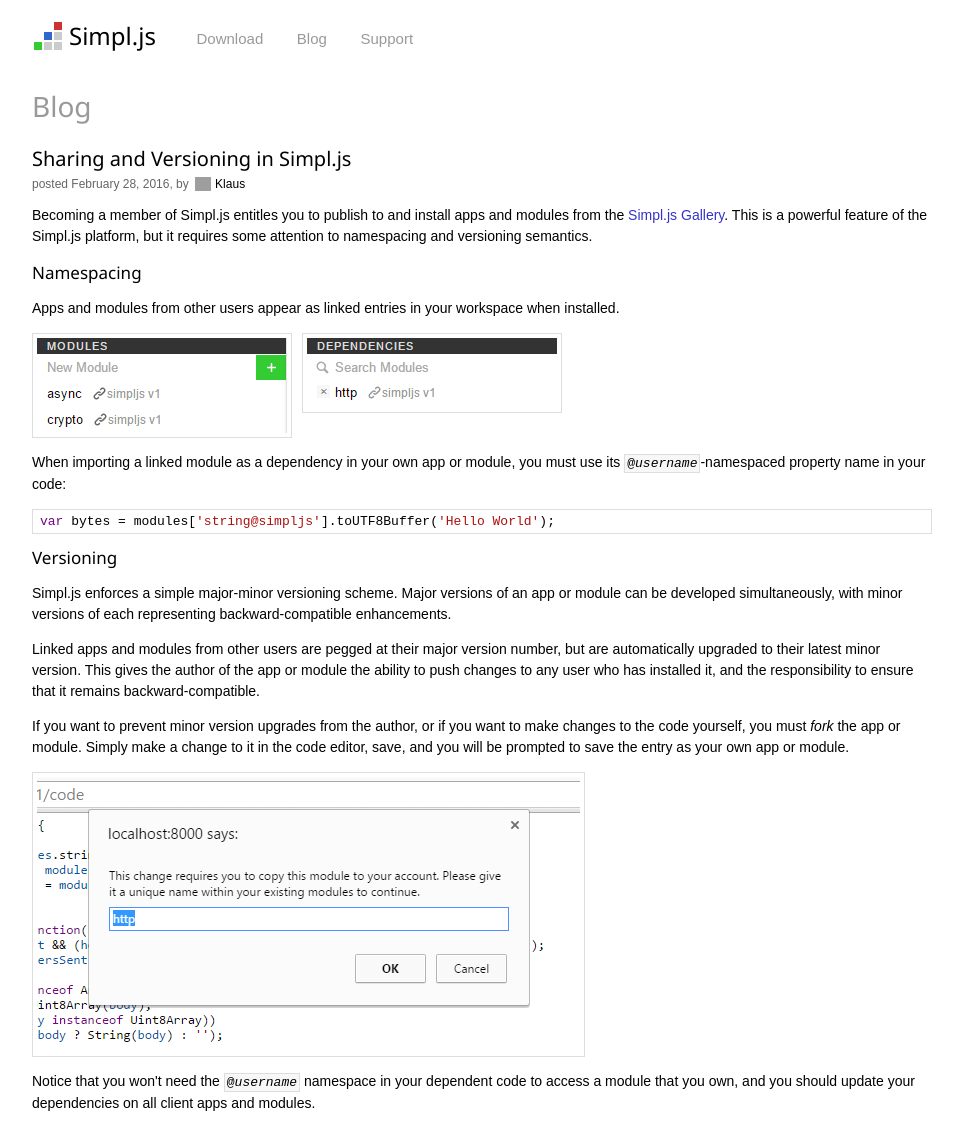
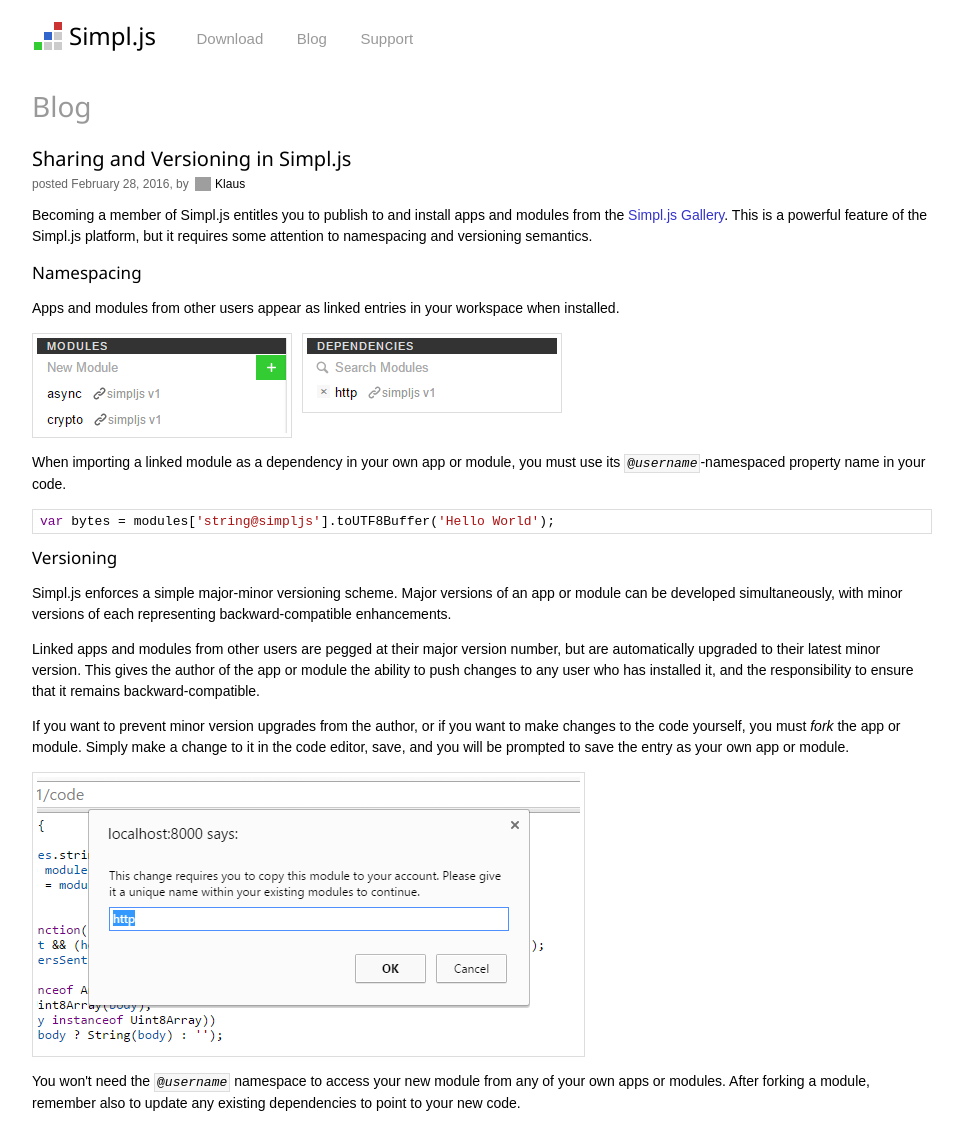
Before and after one commit to kganser/simpl.js, a Jekyll site: the page built from blog/sharing-and-versioning-in-simpljs.html, in a window 1280 px wide. Shown: the whole page, without its empty margins (158-1121 px from the left). Built offline with Jekyll 4.4.1, drawn with Linux system fonts in a browser that asks for light colours; grey boxes are pictures that could not be loaded.

Commit message:
Fix title and wording on sharing/versioning post

```diff
--- a/blog/sharing-and-versioning-in-simpljs.html
+++ b/blog/sharing-and-versioning-in-simpljs.html
@@ -11,7 +11,7 @@
 <h3>Namespacing</h3>
 <p>Apps and modules from other users appear as linked entries in your workspace when installed.</p>
 <p class="images"><img src="/img/namespace-module.png" alt="namespaced modules"><img src="/img/namespace-dependency.png" alt="namespaced dependencies"></p>
-<p>When importing a linked module as a dependency in your own app or module, you must use its <code>@<em>username</em></code>-namespaced property name in your code:</p>
+<p>When importing a linked module as a dependency in your own app or module, you must use its <code>@<em>username</em></code>-namespaced property name in your code.</p>
 <pre class="prettyprint">
 var bytes = modules['string@simpljs'].toUTF8Buffer('Hello World');
 </pre>
@@ -20,4 +20,4 @@
 <p>Linked apps and modules from other users are pegged at their major version number, but are automatically upgraded to their latest minor version. This gives the author of the app or module the ability to push changes to any user who has installed it, and the responsibility to ensure that it remains backward-compatible.</p>
 <p>If you want to prevent minor version upgrades from the author, or if you want to make changes to the code yourself, you must <em>fork</em> the app or module. Simply make a change to it in the code editor, save, and you will be prompted to save the entry as your own app or module.</p>
 <p class="images"><img src="/img/version-fork.png" alt="version forking"></p>
-<p>Notice that you won't need the <code>@<em>username</em></code> namespace in your dependent code to access a module that you own, and you should update your dependencies on all client apps and modules.</p>
+<p>You won't need the <code>@<em>username</em></code> namespace to access your new module from any of your own apps or modules. After forking a module, remember also to update any existing dependencies to point to your new code.</p>
```
Also changed, not shown: other parts of blog/sharing-and-versioning-in-simpljs.html (+1 -1 lines).
